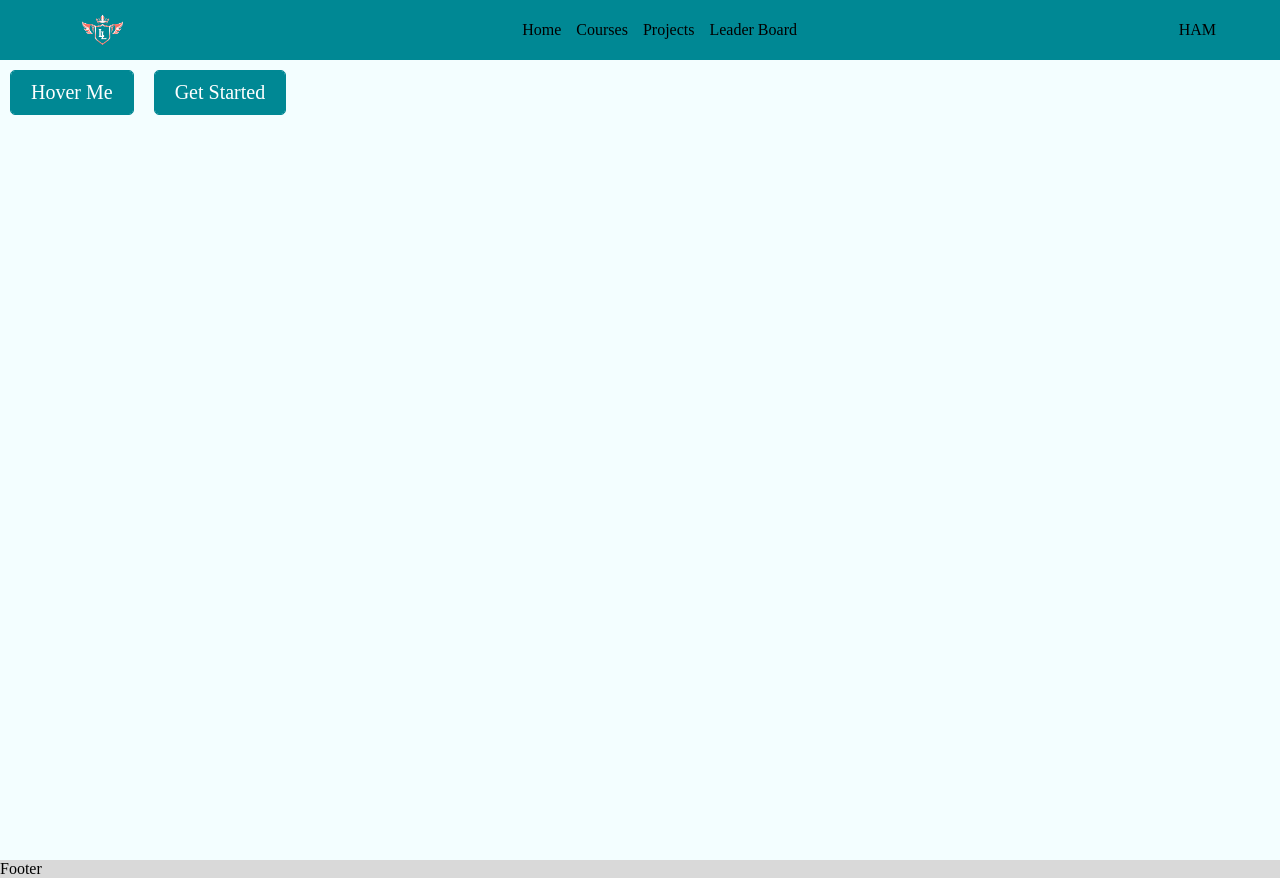
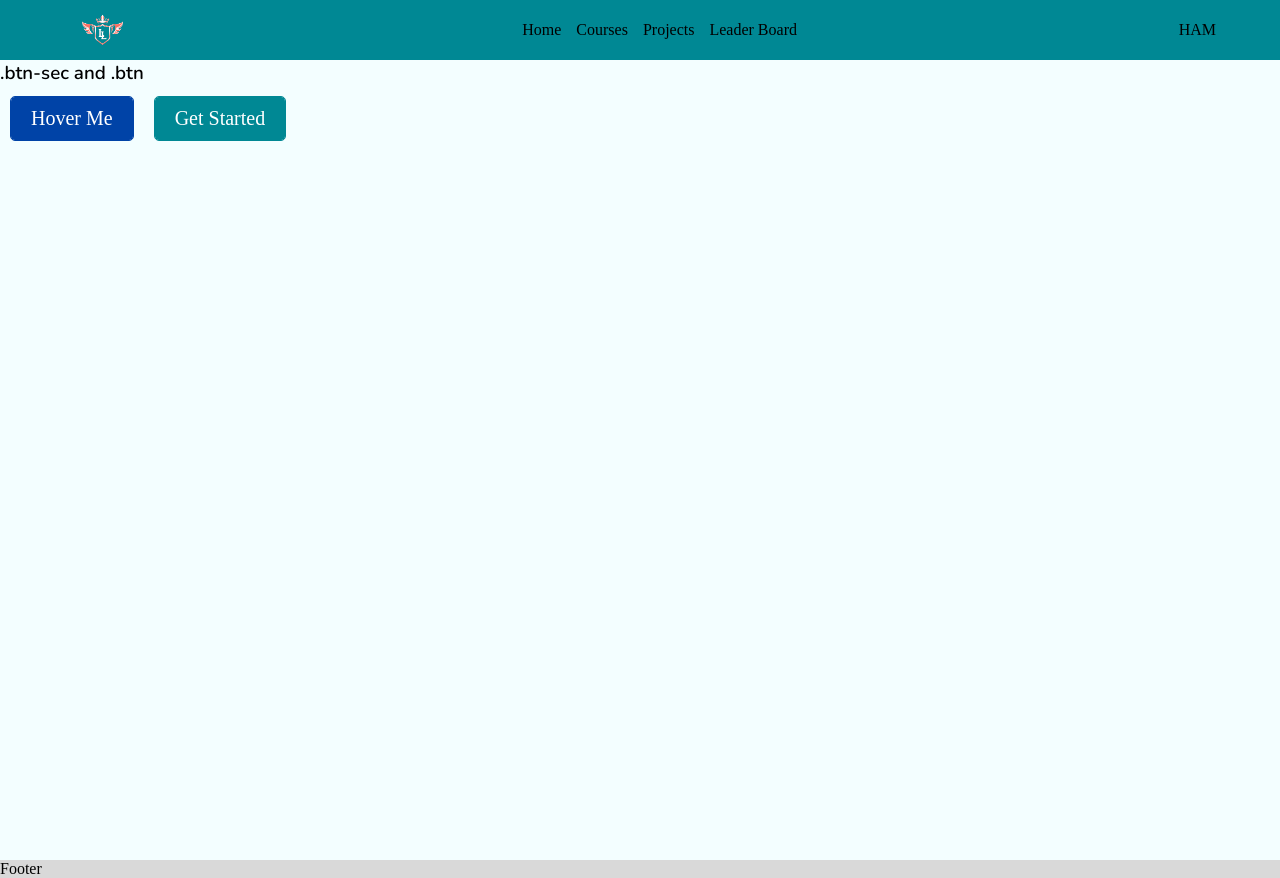
Before and after one commit to Saniyaj21/LogicLords-client, a React (Vite) app: page / in a window 1280 px wide. Built offline with nearby package versions, Linux system fonts and the light colour scheme.

Commit message:
patch update

```diff
--- a/src/global_css/utility.scss
+++ b/src/global_css/utility.scss
@@ -1,3 +1,8 @@
+// List of utility classes
+
+// .btn			 -> Button Primary
+// .btn-sec      -> Button Secondary
+
 .btn {
 	border: none;
 	background: none;
@@ -6,7 +11,7 @@
 	font-family: "montserrat";
 	cursor: pointer;
 	margin: 10px;
-	transition: 0.4s;
+	transition: 0.3s;
 	position: relative;
 	overflow: hidden;
 	background: var(--white);
@@ -17,6 +22,7 @@
 
 .btn:hover {
 	color: var(--green);
+	border-radius: 50px;
 }
 .btn::before {
 	content: "";
@@ -27,7 +33,7 @@
 	background: var(--green);
 
 	z-index: -1;
-	transition: 0.8s;
+	transition: 0.4s;
 }
 .btn {
 	z-index: 1;
@@ -44,3 +50,52 @@
 .btn:hover::before {
 	height: 0%;
 }
+
+// button secondari
+.btn-sec {
+	border: none;
+	background: none;
+	padding: 10px 20px;
+	font-size: 20px;
+	font-family: "montserrat";
+	cursor: pointer;
+	margin: 10px;
+	transition: 0.3s;
+	position: relative;
+	overflow: hidden;
+	background: var(--white);
+	border: 1px solid var(--blue);
+	border-radius: 5px;
+	color: var(--white);
+}
+
+.btn-sec:hover {
+	color: var(--blue);
+	border-radius: 50px;
+}
+.btn-sec::before {
+	content: "";
+	position: absolute;
+	left: 0;
+	width: 100%;
+	height: 0%;
+	background: var(--blue);
+
+	z-index: -1;
+	transition: 0.4s;
+}
+.btn-sec {
+	z-index: 1;
+}
+
+.btn-sec::before {
+	bottom: 0;
+	border-radius: 50% 50% 0 0;
+}
+.btn-sec::before {
+	height: 180%;
+}
+
+.btn-sec:hover::before {
+	height: 0%;
+}
--- a/src/pages/home/Home.jsx
+++ b/src/pages/home/Home.jsx
@@ -4,7 +4,8 @@ const Home = () => {
 	return (
 		<div id='home'>
 			<div className='container'>
-				<button className='btn'>Hover Me</button>
+				<h3 className="nunito-6">.btn-sec and .btn</h3>
+				<button className='btn-sec'>Hover Me</button>
 				<button className='btn'>Get Started</button>
 			</div>
 
```
